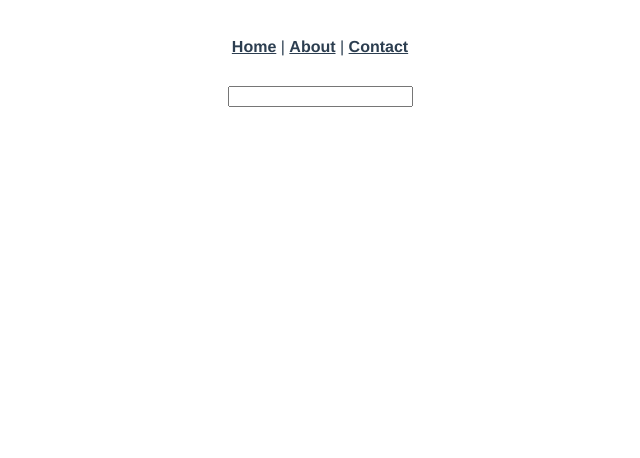
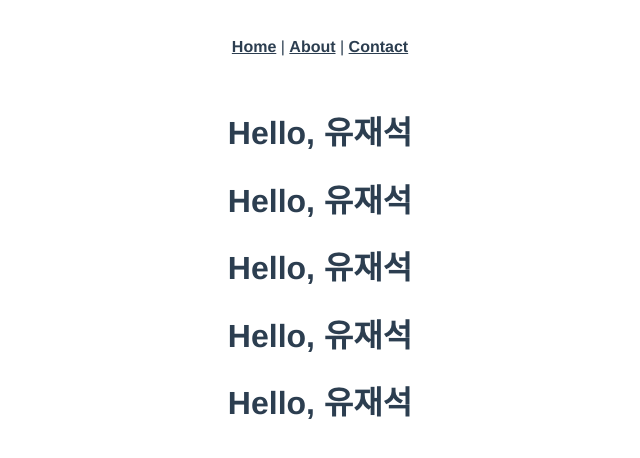
Before and after one commit to manyyeon/study_vue, a Vue app: page /dataBindingExample in a window 1280 px wide. Shown: the top 458 px of the page, without its empty margins (320-960 px from the left). Built offline with nearby package versions, Linux system fonts and the light colour scheme.

Commit message:
computed - lastName firstName 결합

```diff
--- a/src/views/DataBindingExample.vue
+++ b/src/views/DataBindingExample.vue
@@ -1,6 +1,10 @@
 <template>
     <div>
-        <input type="text" v-model="textValue" @keyup.enter="showValue" />
+        <h1>Hello, {{lastName}}{{firstName}}</h1>
+        <h1>Hello, {{lastName}}{{firstName}}</h1>
+        <h1>Hello, {{lastName}}{{firstName}}</h1>
+        <h1>Hello, {{lastName}}{{firstName}}</h1>
+        <h1>Hello, {{lastName}}{{firstName}}</h1>
     </div>
 </template>
 
@@ -9,7 +13,8 @@ export default {
     components: {},
     data() {
         return {
-            textValue: ""
+            firstName: '재석',
+            lastName: '유',
         }
     },
     setup() {},
@@ -17,12 +22,10 @@ export default {
     mounted() {},
     unmounted() {},
     methods: {
-        showValue() {
-            // tab, delete, esc, space, up, down, left, right
-            alert(this.textValue);
+
         }
     }
-}
+
 </script>
 
 <style scoped>
```
